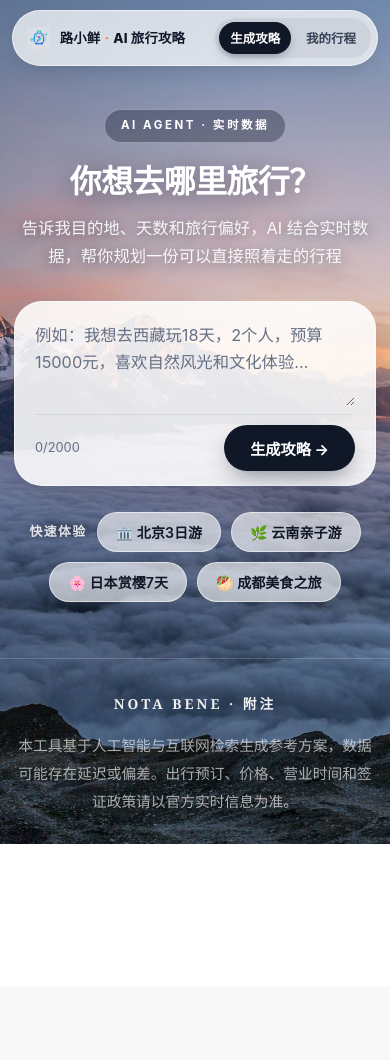
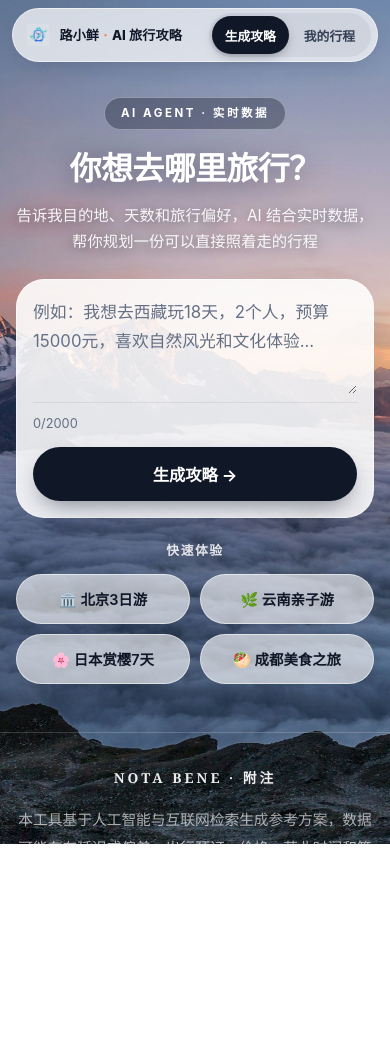
Before and after one commit to shixiong0529/trip, a FastAPI app: page / in a window 390 px wide. Before the commit the page ends 844 px from the top, so only its background shows below. Run offline with FastAPI, Linux system fonts and the light colour scheme; some libraries are stand-ins or nearby versions.

Commit message:
优化移动端首页布局

```diff
--- a/static/index.html
+++ b/static/index.html
@@ -2,7 +2,7 @@
 <html lang="zh">
 <head>
 <meta charset="UTF-8">
-<meta name="viewport" content="width=device-width, initial-scale=1.0">
+<meta name="viewport" content="width=device-width, initial-scale=1.0, viewport-fit=cover">
 <title>AI 旅行攻略生成器</title>
 <link rel="stylesheet" href="/static/style.css">
 </head>
--- a/static/style.css
+++ b/static/style.css
@@ -650,22 +650,145 @@ body {
   color: #fff;
 }
 
-/* ---------- 响应式 ---------- */
+/* ============================================================
+   响应式 · 手机端重设计（≤640px）
+   目标：统一按钮宽度、放大点按热区、结构更清晰，桌面端不受影响
+   ============================================================ */
 @media (max-width: 640px) {
-  .app-header { padding: 0 12px; top: 10px; }
-  .header-inner { height: 56px; padding: 0 6px 0 14px; gap: 8px; }
-  .app-title { font-size: 0.84em; }
-  .logo-icon { width: auto; height: 1.42em; }
-  .nav-tab { padding: 7px 11px; font-size: 0.78em; }
-  .main-content { padding: 28px 14px 56px; }
-  .input-section { padding-top: 3vh; }
+  /* ---- 悬浮导航：贴合刘海屏，品牌与页签各自呼吸 ---- */
+  .app-header {
+    padding: 0 12px;
+    top: calc(env(safe-area-inset-top, 0px) + 8px);
+  }
+  .header-inner { height: 54px; padding: 0 6px 0 14px; gap: 8px; }
+  .app-title { font-size: 0.82em; }
+  .logo-icon { width: auto; height: 1.4em; }
+  .header-nav { padding: 3px; gap: 2px; }
+  .nav-tab { padding: 8px 13px; font-size: 0.8em; min-height: 38px; }
+
+  .main-content {
+    padding: 26px 16px calc(48px + env(safe-area-inset-bottom, 0px));
+  }
+
+  /* ---- Hero / 输入区 ---- */
+  .input-section { padding-top: 2vh; }
   .input-header h2 { font-size: 2rem; }
+  .input-desc { font-size: 0.96em; margin-bottom: 24px; }
+  .input-box { padding: 18px 16px 16px; }
+  .input-box textarea { min-height: 96px; font-size: 1.05em; }
+
+  /* 生成按钮改为整行大按钮，字数统计移到上方，单手更好点 */
+  .input-footer {
+    flex-direction: column;
+    align-items: stretch;
+    gap: 12px;
+  }
+  .char-count { align-self: flex-start; }
+  .input-box .btn-primary {
+    width: 100%;
+    justify-content: center;
+    padding: 15px 24px;
+    font-size: 1.02em;
+  }
+
+  /* ---- 快速体验：两列等宽卡片 ---- */
+  .quick-tags {
+    display: grid;
+    grid-template-columns: 1fr 1fr;
+    gap: 10px;
+    margin-top: 22px;
+  }
+  .tag-label {
+    grid-column: 1 / -1;
+    text-align: center;
+    margin-bottom: 2px;
+  }
+  .tag {
+    display: flex;
+    align-items: center;
+    justify-content: center;
+    gap: 6px;
+    width: 100%;
+    min-height: 50px;
+    padding: 10px 12px;
+    font-size: 0.9em;
+  }
+
   .panel { padding: 20px 16px; }
-  .info-main { padding-top: 32px; }
+
+  /* ---- 生成中 ---- */
+  .generating-header h3 { font-size: 1.02em; }
+  .stream-output { padding: 16px 16px; max-height: 60vh; }
+
+  /* ---- 结果页工具栏：徽章一行 + 按钮网格，宽度统一好点按 ---- */
+  .result-section { padding-top: 0; }
+  .result-toolbar {
+    position: static;
+    flex-direction: column;
+    align-items: stretch;
+    gap: 12px;
+    border-radius: var(--radius-lg);
+    padding: 14px;
+  }
+  .toolbar-left { width: 100%; justify-content: space-between; }
+  .toolbar-right {
+    display: grid;
+    grid-template-columns: repeat(6, 1fr);
+    gap: 8px;
+    width: 100%;
+  }
+  /* HTML / PDF / DOCX 三个下载键各占 1/3 */
+  .toolbar-right .btn:nth-child(1),
+  .toolbar-right .btn:nth-child(2),
+  .toolbar-right .btn:nth-child(3) { grid-column: span 2; }
+  /* 保存行程 / 重新生成 各占 1/2 */
+  .toolbar-right .btn:nth-child(4),
+  .toolbar-right .btn:nth-child(5) { grid-column: span 3; }
+  .toolbar-right .btn {
+    width: 100%;
+    justify-content: center;
+    min-height: 46px;
+    padding: 10px 8px;
+  }
+  .guide-preview { border-radius: var(--radius-lg); }
+
+  /* ---- 我的行程：标题整行显示，操作键等宽 ---- */
+  .trips-header h2 { font-size: 1.2em; }
+  .trip-card { padding: 16px 16px; }
+  .trip-card-header {
+    flex-direction: column;
+    align-items: flex-start;
+    gap: 3px;
+  }
+  .trip-card-header strong { white-space: normal; }
+  .trip-card-actions {
+    display: grid;
+    grid-template-columns: 1fr 1fr;
+    gap: 8px;
+  }
+  .trip-card-actions .btn {
+    width: 100%;
+    justify-content: center;
+    min-height: 44px;
+  }
+
+  /* ---- 通用：手机端按钮统一最小热区 ---- */
+  .btn-sm { min-height: 44px; }
+
+  /* ---- 信息说明页 ---- */
+  .info-main { padding-top: 28px; }
   .info-anchor-nav { justify-content: flex-start; }
-  .result-toolbar { border-radius: var(--radius-lg); position: static; }
-  .toast-container { right: 12px; left: 12px; }
+  .info-section h2 { font-size: 1.16em; }
+
+  /* ---- Toast：贴两边，整行更醒目 ---- */
+  .toast-container {
+    right: 12px;
+    left: 12px;
+    top: calc(env(safe-area-inset-top, 0px) + 74px);
+  }
   .toast { max-width: none; }
+
+  /* ---- Footer ---- */
   .footer-note { padding: 34px 18px 42px; }
   .footer-bottom {
     min-height: 124px;
```
